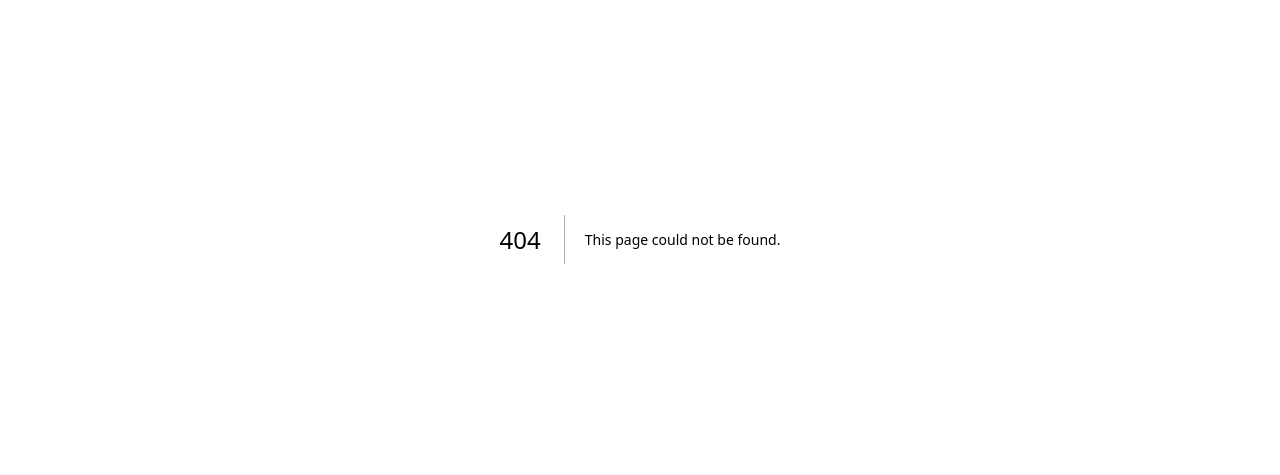
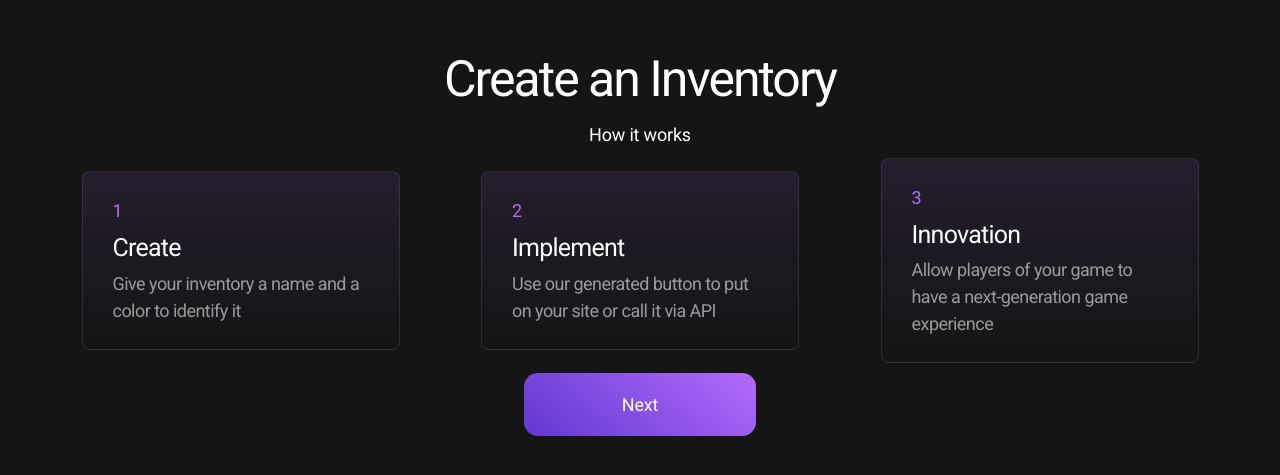
Before and after one commit to kavinm/Inventory-Frontend, a Next.js app: page /createHow in a window 1280 px wide. Before the commit this address had no page. Shown: the part 161-636 px from the top of the page. Built offline with nearby package versions, Linux system fonts and the light colour scheme.

Commit message:
info page

```diff
--- /dev/null
+++ b/src/pages/createHow.js
@@ -0,0 +1,145 @@
+import {
+  Box,
+  Flex,
+  Text,
+  Center,
+  Button,
+  extendTheme,
+  CSSReset,
+} from "@chakra-ui/react";
+import NextLink from "next/link";
+import { createBreakpoints } from "@chakra-ui/theme-tools";
+import { Global, css } from "@emotion/react";
+
+const breakpoints = createBreakpoints({
+  sm: "320px",
+  md: "768px",
+  lg: "960px",
+  xl: "1200px",
+});
+
+const theme = extendTheme({ breakpoints });
+
+const BoxContent = ({ number, title, description }) => (
+  <Box
+    paddingX="30px"
+    paddingY="25px"
+    borderRadius="8px"
+    border="1px solid rgba(200, 200, 200, 0.12)"
+    width="calc(25% - 2px)" // Adjusting the width to be 1/4 of the total length
+    maxWidth="100%"
+    background="linear-gradient(180deg, rgba(179, 107, 252, 0.1) 0%, rgba(0, 0, 0, 0) 100%)"
+    mb={["10px", "0"]} // Adding margin at the bottom for mobile view
+  >
+    <Text
+      fontFamily="Roboto"
+      fontWeight="medium"
+      fontSize="18px"
+      letterSpacing="-0.01em"
+      color="#B36BFC"
+      mb={5}>
+      {number}
+    </Text>
+    <Text
+      fontFamily="Roboto"
+      fontWeight="medium"
+      fontSize="25px"
+      letterSpacing="-0.03em"
+      color="#FFFFFF"
+      mb={3}>
+      {title}
+    </Text>
+
+    <Text
+      fontFamily="Roboto"
+      fontWeight="regular"
+      fontSize="18px"
+      letterSpacing="-0.03em"
+      color="rgba(255, 255, 255, 0.56)">
+      {description}
+    </Text>
+  </Box>
+);
+const CreateHow = () => (
+  <Flex
+    direction="column"
+    alignItems="center"
+    justifyContent="center"
+    w="100vw"
+    h="100vh"
+    bg="#151516"
+    px={[0, 10]} // Adjusting the horizontal padding to handle responsiveness
+    theme={theme}>
+    {/* Adding global CSS to import the Roboto font */}
+    <CSSReset />
+    <Global
+      styles={css`
+        @import url("https://fonts.googleapis.com/css2?family=Roboto:wght@400;500;700&display=swap");
+      `}
+    />
+
+    <Text
+      fontFamily="Roboto"
+      fontWeight="regular"
+      fontSize="50px"
+      letterSpacing="-0.04em"
+      color="#FFFFFF"
+      textAlign="center"
+      mb={4}>
+      Create an Inventory
+    </Text>
+    <Text
+      fontFamily="Roboto"
+      fontWeight="medium"
+      fontSize="18px"
+      letterSpacing="-0.01em"
+      color="#FFFFFF"
+      textAlign="center"
+      mb={10}>
+      How it works
+    </Text>
+    <Flex
+      direction={["column", "row"]} // Stacks vertically on small screens, horizontally on larger screens
+      justify="space-evenly" // Adjusting the justify property to create minimal gap between boxes
+      align="center"
+      w="100%"
+      mb={10}
+      wrap="wrap" // Adding wrap property to allow boxes to wrap on smaller screens
+    >
+      <BoxContent
+        number="1"
+        title="Create"
+        description="Give your inventory a name and a color to identify it"
+      />
+      <BoxContent
+        number="2"
+        title="Implement"
+        description="Use our generated button to put on your site or call it via API"
+      />
+      <BoxContent
+        number="3"
+        title="Innovation"
+        description="Allow players of your game to have a next-generation game experience"
+      />
+    </Flex>
+    <Center>
+      <Button
+        as={NextLink}
+        href="/createInput"
+        paddingX="30px"
+        paddingY="25px"
+        borderRadius="14px"
+        w="232px"
+        h="63px"
+        bg="linear-gradient(220deg, #b36bfc 0%, #6138cf 100%)"
+        color="#FFFFFF"
+        fontSize="18px"
+        fontFamily="Roboto"
+        fontWeight="medium"
+        letterSpacing="-0.01em">
+        Next
+      </Button>
+    </Center>
+  </Flex>
+);
+export default CreateHow;
```
